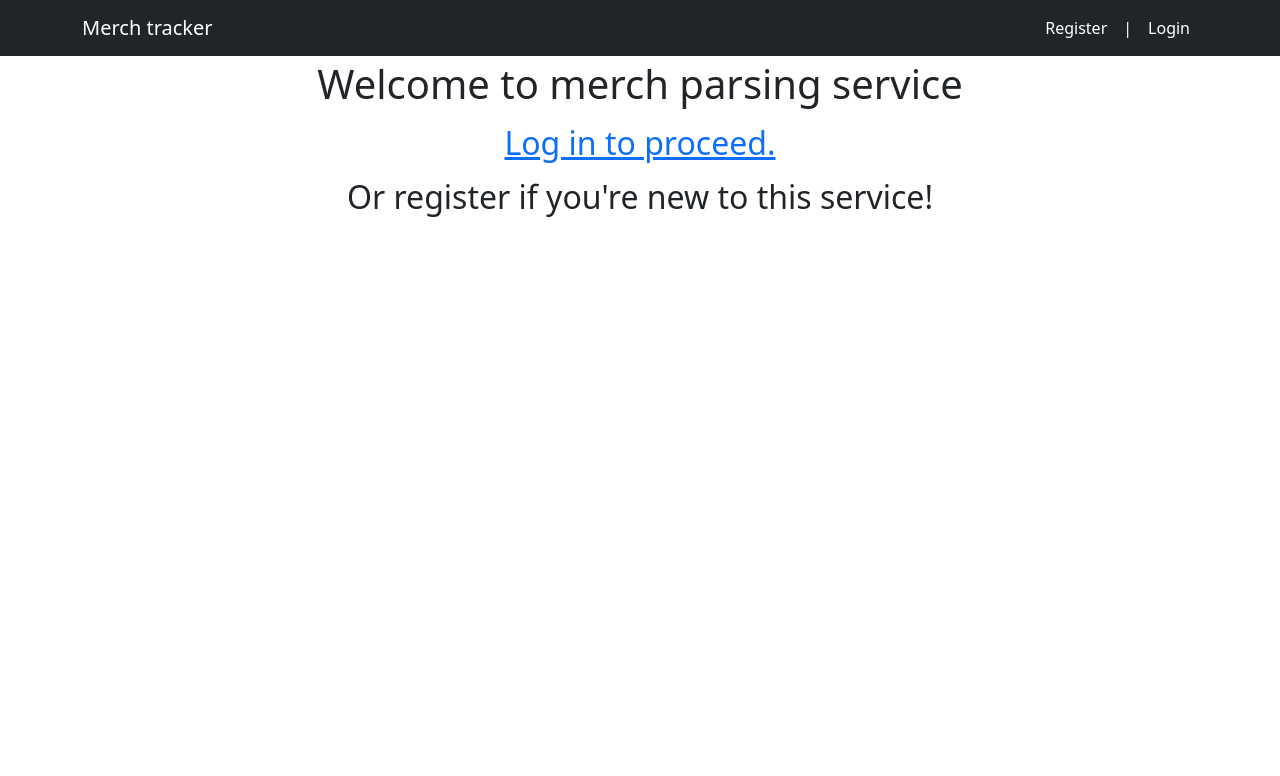
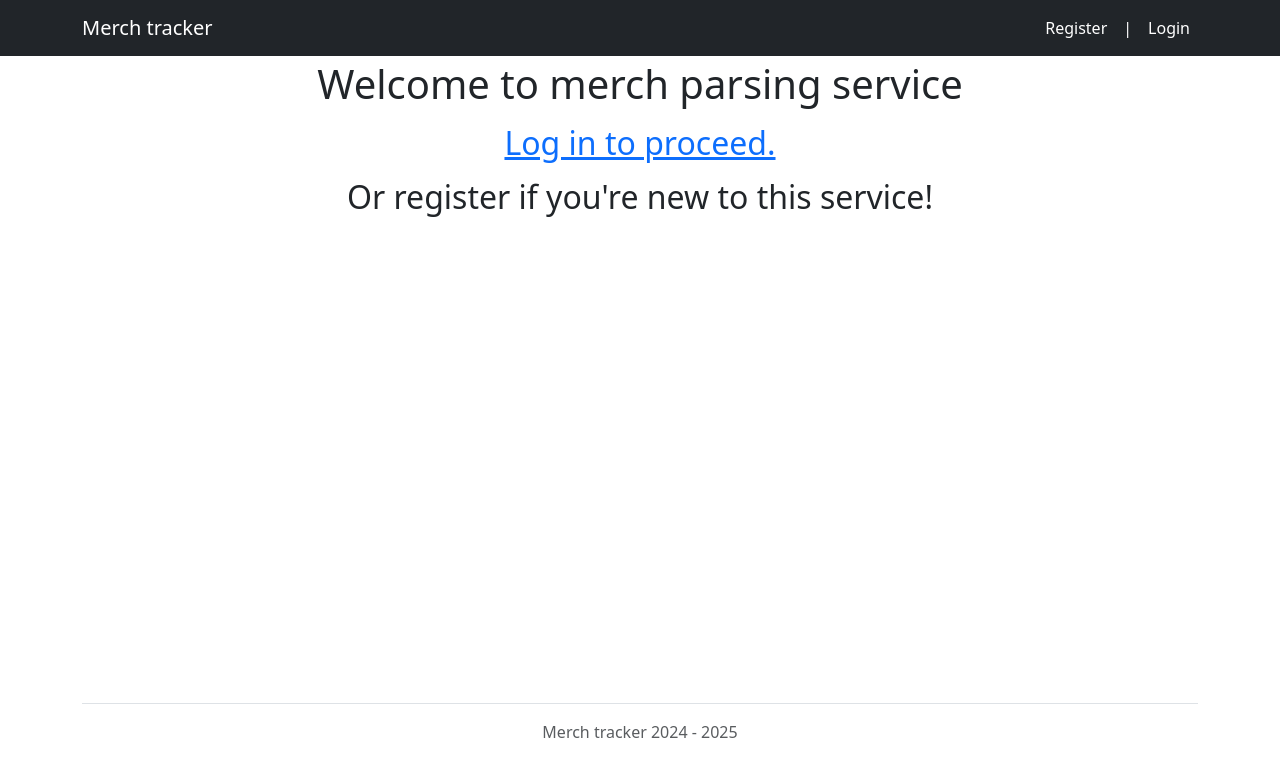
Before and after one commit to Merch-Tracker/frontend, a Vue app: page / in a window 1280 px wide. Shown: the top 776 px of the page. Built offline with nearby package versions, Linux system fonts and the light colour scheme; no server answers.

Commit message:
created: global footer

```diff
--- a/src/App.vue
+++ b/src/App.vue
@@ -2,9 +2,10 @@
 import {defineComponent} from "vue";
 import Navbar from "@/components/Navbar.vue";
 import {mapActions} from "vuex";
+import FooterBlock from "@/components/FooterBlock.vue";
 
 export default defineComponent({
-  components: {Navbar},
+  components: {FooterBlock, Navbar},
 
   methods: {
     ...mapActions("userData", ["getUserData"]),
@@ -17,9 +18,12 @@ export default defineComponent({
 </script>
 
 <template>
-  <Navbar />
-  <div class="container" style="padding-top: 60px">
-    <RouterView />
+  <div class="d-flex flex-column min-vh-100">
+    <Navbar />
+    <div class="container flex-grow-1" style="padding-top: 60px">
+      <RouterView />
+    </div>
+    <FooterBlock />
   </div>
 </template>
 
--- /dev/null
+++ b/src/components/FooterBlock.vue
@@ -0,0 +1,17 @@
+<script>
+export default {
+  name: "FooterBlock"
+}
+</script>
+
+<template>
+  <div class="container">
+    <footer class="py-3 my-4 border-top">
+      <p class="text-center text-muted">Merch tracker 2024 - 2025 </p>
+    </footer>
+  </div>
+</template>
+
+<style scoped>
+
+</style>
```
